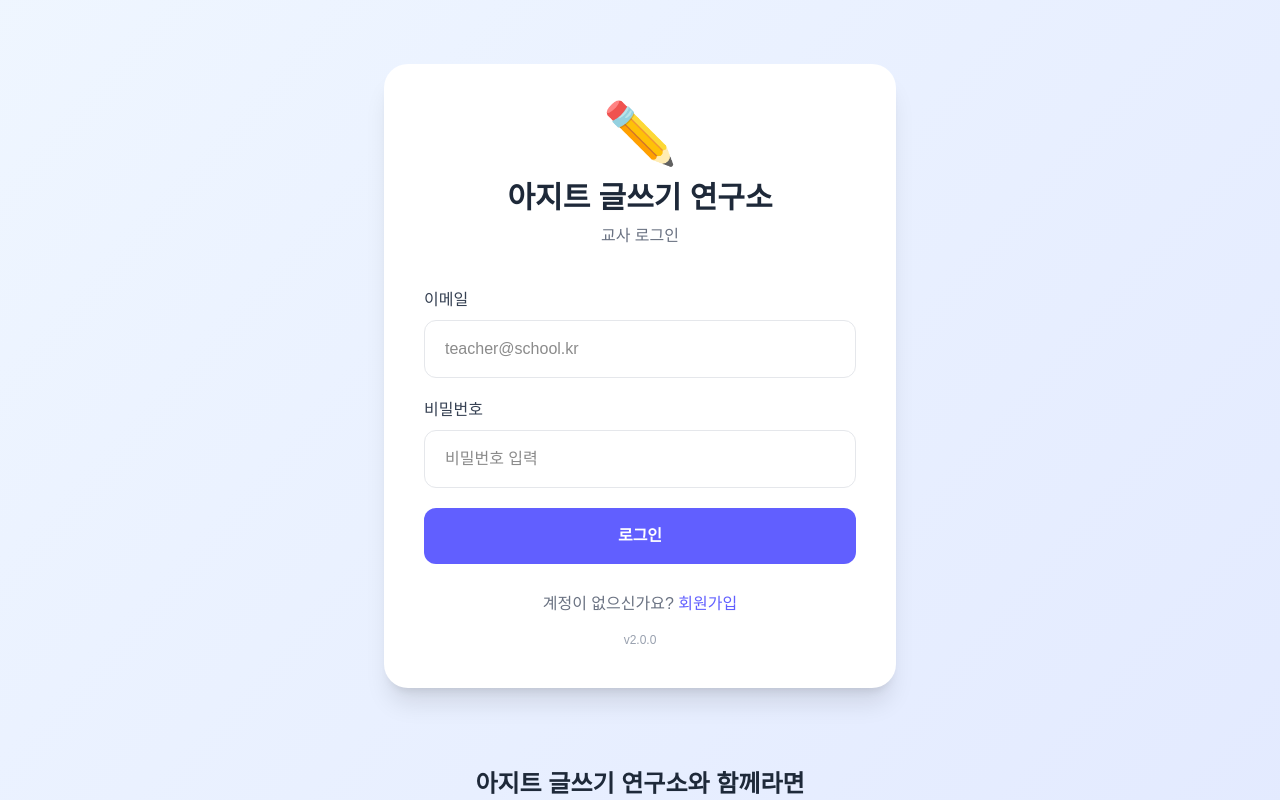
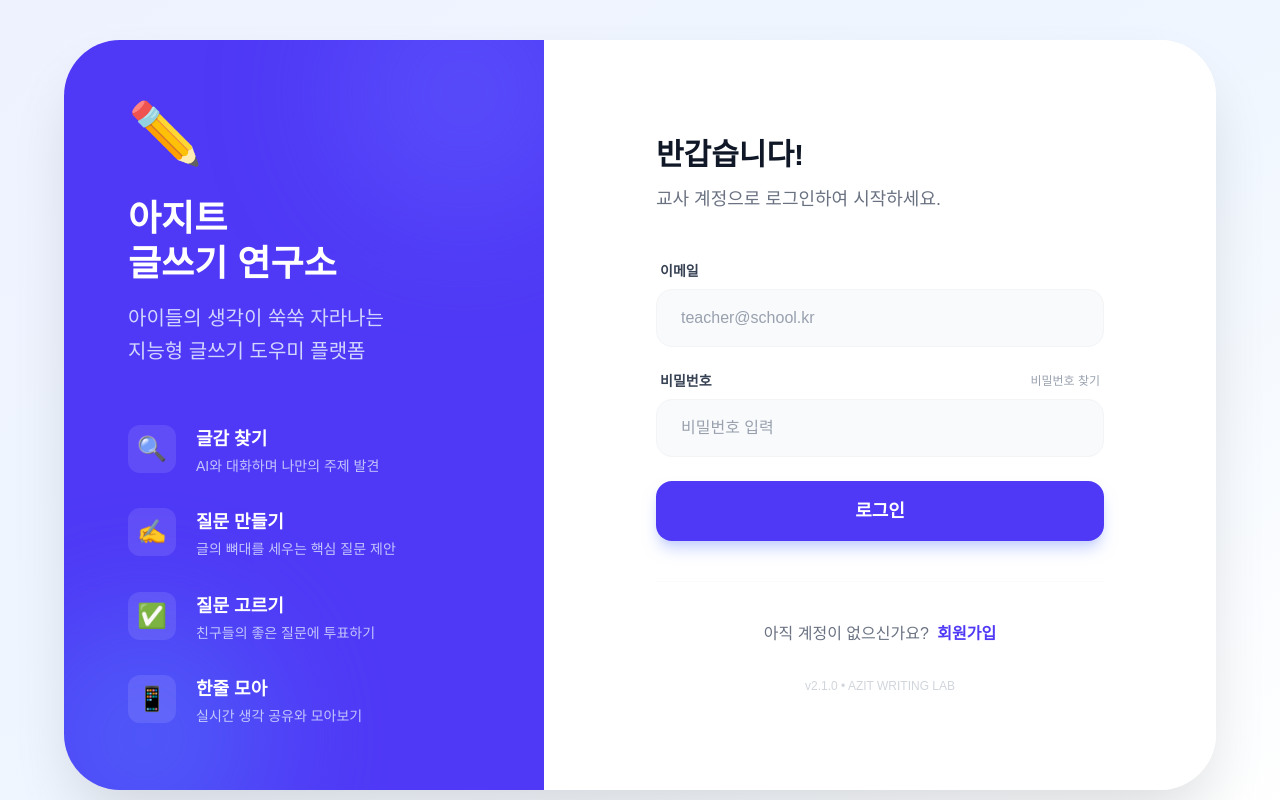
Before and after one commit to 01056649000yoo/writing-helper, a Next.js app: page /login in a window 1280 px wide. Shown: the top 800 px of the page. Built offline with nearby package versions, Linux system fonts and the light colour scheme; no server answers.

Commit message:
feat: Integrate features into split-screen login UI

```diff
--- a/src/app/login/page.tsx
+++ b/src/app/login/page.tsx
@@ -8,90 +8,134 @@ export default function LoginPage() {
   const [state, formAction, pending] = useActionState(signIn, null);
 
   return (
-    <div className="min-h-screen bg-gradient-to-br from-blue-50 to-indigo-100 flex flex-col items-center py-16 px-6">
-      {/* 로그인 카드 */}
-      <div className="bg-white rounded-3xl shadow-xl p-10 w-full max-w-lg mb-20">
-        <div className="text-center mb-10">
-          <div className="text-6xl mb-4">✏️</div>
-          <h1 className="text-3xl font-bold text-gray-800">아지트 글쓰기 연구소</h1>
-          <p className="text-base text-gray-500 mt-2">교사 로그인</p>
-        </div>
-        <form action={formAction} className="space-y-5">
-          <div>
-            <label className="block text-base font-medium text-gray-700 mb-2">이메일</label>
-            <input name="email" type="email" required autoComplete="email"
-              className="w-full px-5 py-4 border border-gray-200 rounded-xl text-base focus:outline-none focus:ring-2 focus:ring-indigo-300"
-              placeholder="teacher@school.kr" />
+    <div className="min-h-screen bg-gradient-to-br from-indigo-50 via-blue-50 to-white flex items-center justify-center p-4 md:p-10">
+      <div className="w-full max-w-6xl bg-white rounded-[2.5rem] md:rounded-[3.5rem] shadow-[0_32px_64px_-12px_rgba(0,0,0,0.14)] overflow-hidden flex flex-col md:flex-row min-h-[600px] md:min-h-[750px]">
+
+        {/* 왼쪽 섹션: 브랜드 및 특징 소개 */}
+        <div className="w-full md:w-5/12 bg-indigo-600 p-10 md:p-16 text-white flex flex-col relative overflow-hidden">
+          {/* 배경 장식 요소 */}
+          <div className="absolute top-[-10%] right-[-10%] w-64 h-64 bg-indigo-500 rounded-full blur-3xl opacity-50" />
+          <div className="absolute bottom-[-10%] left-[-10%] w-64 h-64 bg-blue-400 rounded-full blur-3xl opacity-30" />
+
+          <div className="relative z-10">
+            <div className="text-5xl md:text-6xl mb-8">✏️</div>
+            <h1 className="text-3xl md:text-4xl font-bold leading-tight mb-4">
+              아지트<br />글쓰기 연구소
+            </h1>
+            <p className="text-indigo-100 text-lg md:text-xl font-medium opacity-90 leading-relaxed">
+              아이들의 생각이 쑥쑥 자라나는<br />
+              지능형 글쓰기 도우미 플랫폼
+            </p>
           </div>
-          <div>
-            <label className="block text-base font-medium text-gray-700 mb-2">비밀번호</label>
-            <input name="password" type="password" required autoComplete="current-password"
-              className="w-full px-5 py-4 border border-gray-200 rounded-xl text-base focus:outline-none focus:ring-2 focus:ring-indigo-300"
-              placeholder="비밀번호 입력" />
+
+          <div className="mt-12 md:mt-auto relative z-10 space-y-8">
+            <MiniFeatureCard
+              emoji="🔍"
+              title="글감 찾기"
+              desc="AI와 대화하며 나만의 주제 발견"
+            />
+            <MiniFeatureCard
+              emoji="✍️"
+              title="질문 만들기"
+              desc="글의 뼈대를 세우는 핵심 질문 제안"
+            />
+            <MiniFeatureCard
+              emoji="✅"
+              title="질문 고르기"
+              desc="친구들의 좋은 질문에 투표하기"
+            />
+            <MiniFeatureCard
+              emoji="📱"
+              title="한줄 모아"
+              desc="실시간 생각 공유와 모아보기"
+            />
           </div>
-          {state?.error && <p className="text-red-500 text-base bg-red-50 p-4 rounded-xl">{state.error}</p>}
-          <button type="submit" disabled={pending}
-            className="w-full py-4 bg-indigo-500 text-white rounded-xl font-semibold text-base hover:bg-indigo-600 disabled:opacity-50 transition-colors">
-            {pending ? "로그인 중..." : "로그인"}
-          </button>
-        </form>
-        <p className="text-center text-base text-gray-500 mt-7">
-          계정이 없으신가요?{" "}
-          <Link href="/signup" className="text-indigo-500 font-medium hover:underline">회원가입</Link>
-        </p>
-        <p className="text-center text-xs text-gray-400 mt-4">
-          v2.0.0
-        </p>
-      </div>
-
-      {/* 서비스 소개 섹션 */}
-      <div className="w-full max-w-4xl">
-        <div className="text-center mb-12">
-          <h2 className="text-2xl font-bold text-gray-800">아지트 글쓰기 연구소와 함께라면</h2>
-          <p className="text-lg text-gray-500 mt-3">아이들의 생각이 쑥쑥 자라나는 4가지 핵심 활동</p>
         </div>
 
-        <div className="grid grid-cols-1 md:grid-cols-2 gap-6">
-          <FeatureCard
-            emoji="🔍"
-            title="글감 찾기"
-            description="AI와 대화하며 나만의 특별하고 구체적인 글쓰기 주제를 발견해요."
-            color="bg-blue-50 text-blue-600"
-          />
-          <FeatureCard
-            emoji="✍️"
-            title="질문 만들기"
-            description="글의 뼈대를 세우는 핵심 질문들을 AI가 제안해 글쓰기를 도와줍니다."
-            color="bg-indigo-50 text-indigo-600"
-          />
-          <FeatureCard
-            emoji="✅"
-            title="질문 고르기"
-            description="친구들이 만든 좋은 질문을 함께 읽고 투표하며 생각을 넓혀요."
-            color="bg-emerald-50 text-emerald-600"
-          />
-          <FeatureCard
-            emoji="📱"
-            title="한줄 모아"
-            description="우리 반 친구들의 멋진 생각과 답변을 실시간으로 한곳에서 모아봐요."
-            color="bg-purple-50 text-purple-600"
-          />
+        {/* 오른쪽 섹션: 로그인 폼 */}
+        <div className="w-full md:w-7/12 p-10 md:p-20 flex flex-col justify-center bg-white">
+          <div className="max-w-md mx-auto w-full">
+            <div className="mb-12">
+              <h2 className="text-3xl font-bold text-gray-900 mb-3">반갑습니다!</h2>
+              <p className="text-lg text-gray-500">교사 계정으로 로그인하여 시작하세요.</p>
+            </div>
+
+            <form action={formAction} className="space-y-6">
+              <div className="space-y-2">
+                <label className="block text-sm font-semibold text-gray-700 ml-1">이메일</label>
+                <input
+                  name="email"
+                  type="email"
+                  required
+                  autoComplete="email"
+                  className="w-full px-6 py-4 bg-gray-50 border border-gray-100 rounded-2xl text-base focus:outline-none focus:ring-2 focus:ring-indigo-500/20 focus:bg-white focus:border-indigo-500 transition-all placeholder:text-gray-400"
+                  placeholder="teacher@school.kr"
+                />
+              </div>
+
+              <div className="space-y-2">
+                <div className="flex justify-between items-center px-1">
+                  <label className="block text-sm font-semibold text-gray-700">비밀번호</label>
+                  <Link href="#" className="text-xs text-gray-400 hover:text-indigo-500 transition-colors">비밀번호 찾기</Link>
+                </div>
+                <input
+                  name="password"
+                  type="password"
+                  required
+                  autoComplete="current-password"
+                  className="w-full px-6 py-4 bg-gray-50 border border-gray-100 rounded-2xl text-base focus:outline-none focus:ring-2 focus:ring-indigo-500/20 focus:bg-white focus:border-indigo-500 transition-all placeholder:text-gray-400"
+                  placeholder="비밀번호 입력"
+                />
+              </div>
+
+              {state?.error && (
+                <div className="flex items-center gap-3 text-red-500 text-sm bg-red-50 p-4 rounded-2xl border border-red-100 animate-in fade-in slide-in-from-top-2">
+                  <span className="text-lg">⚠️</span>
+                  {state.error}
+                </div>
+              )}
+
+              <button
+                type="submit"
+                disabled={pending}
+                className="w-full py-4 bg-indigo-600 text-white rounded-2xl font-bold text-lg hover:bg-indigo-700 active:scale-[0.98] disabled:opacity-50 disabled:active:scale-100 transition-all shadow-lg shadow-indigo-200"
+              >
+                {pending ? (
+                  <div className="flex items-center justify-center gap-2">
+                    <span className="w-5 h-5 border-2 border-white/30 border-t-white rounded-full animate-spin" />
+                    로그인 중...
+                  </div>
+                ) : "로그인"}
+              </button>
+            </form>
+
+            <div className="mt-10 pt-10 border-t border-gray-50 text-center">
+              <p className="text-gray-500">
+                아직 계정이 없으신가요?{" "}
+                <Link href="/signup" className="text-indigo-600 font-bold hover:underline underline-offset-4 ml-1">회원가입</Link>
+              </p>
+            </div>
+
+            <p className="text-center text-xs text-gray-300 mt-8 font-medium">
+              v2.1.0 • AZIT WRITING LAB
+            </p>
+          </div>
         </div>
       </div>
     </div>
   );
 }
 
-function FeatureCard({ emoji, title, description, color }: { emoji: string; title: string; description: string; color: string }) {
+function MiniFeatureCard({ emoji, title, desc }: { emoji: string; title: string; desc: string }) {
   return (
-    <div className="bg-white rounded-3xl p-8 shadow-sm border border-white/50 hover:shadow-md hover:-translate-y-1 transition-all duration-300">
-      <div className={`w-14 h-14 rounded-2xl ${color} flex items-center justify-center text-3xl mb-5 shadow-inner`}>
+    <div className="flex items-start gap-5 group cursor-default">
+      <div className="w-12 h-12 shrink-0 bg-white/10 rounded-xl flex items-center justify-center text-2xl group-hover:bg-white/20 group-hover:scale-110 transition-all duration-300">
         {emoji}
       </div>
-      <h3 className="text-xl font-bold text-gray-800 mb-3">{title}</h3>
-      <p className="text-base text-gray-500 leading-relaxed">
-        {description}
-      </p>
+      <div>
+        <h3 className="text-lg font-bold text-white mb-1">{title}</h3>
+        <p className="text-sm text-indigo-100 opacity-80 leading-snug">{desc}</p>
+      </div>
     </div>
   );
 }
```
